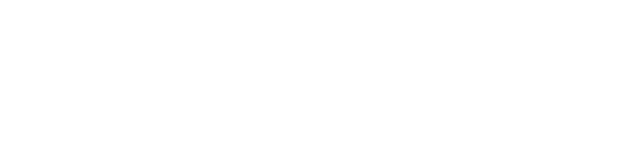
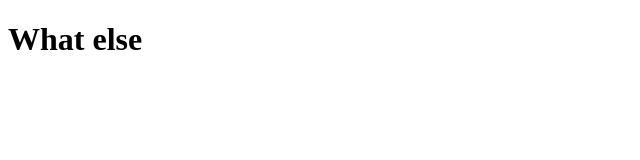
Before and after one commit to harmonyorakpo/git-one, a plain HTML site: page git-one/index.html in a window 1280 px wide. Shown: the whole page, without its empty margins (0-640 px from the left). Drawn offline with Linux system fonts and the light colour scheme.

Commit message:
added h1

```diff
--- a/git-one/index.html
+++ b/git-one/index.html
@@ -9,7 +9,7 @@
 </head>
 
 <body>
-
+  <h1>What else</h1>
 </body>
 
 </html>
```
